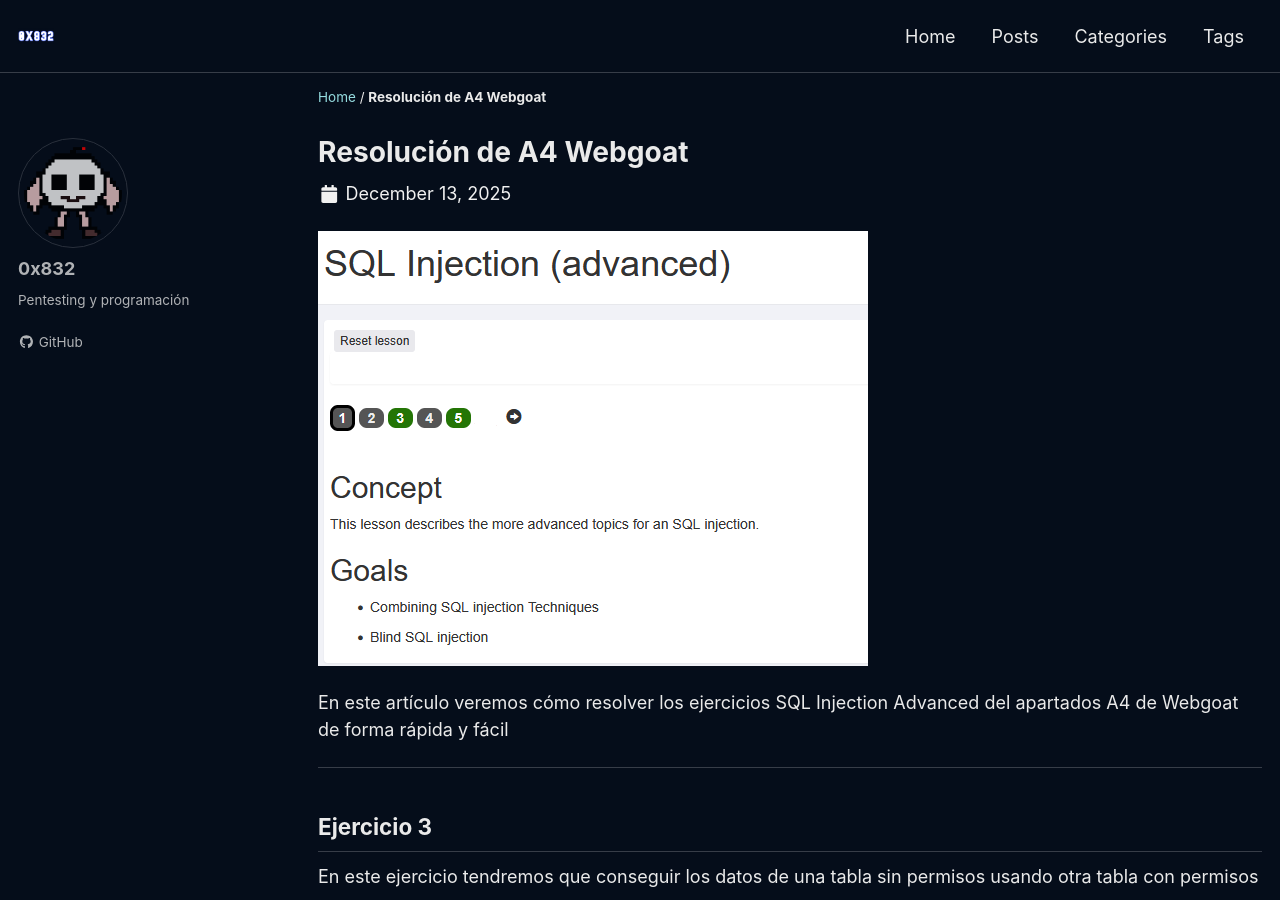
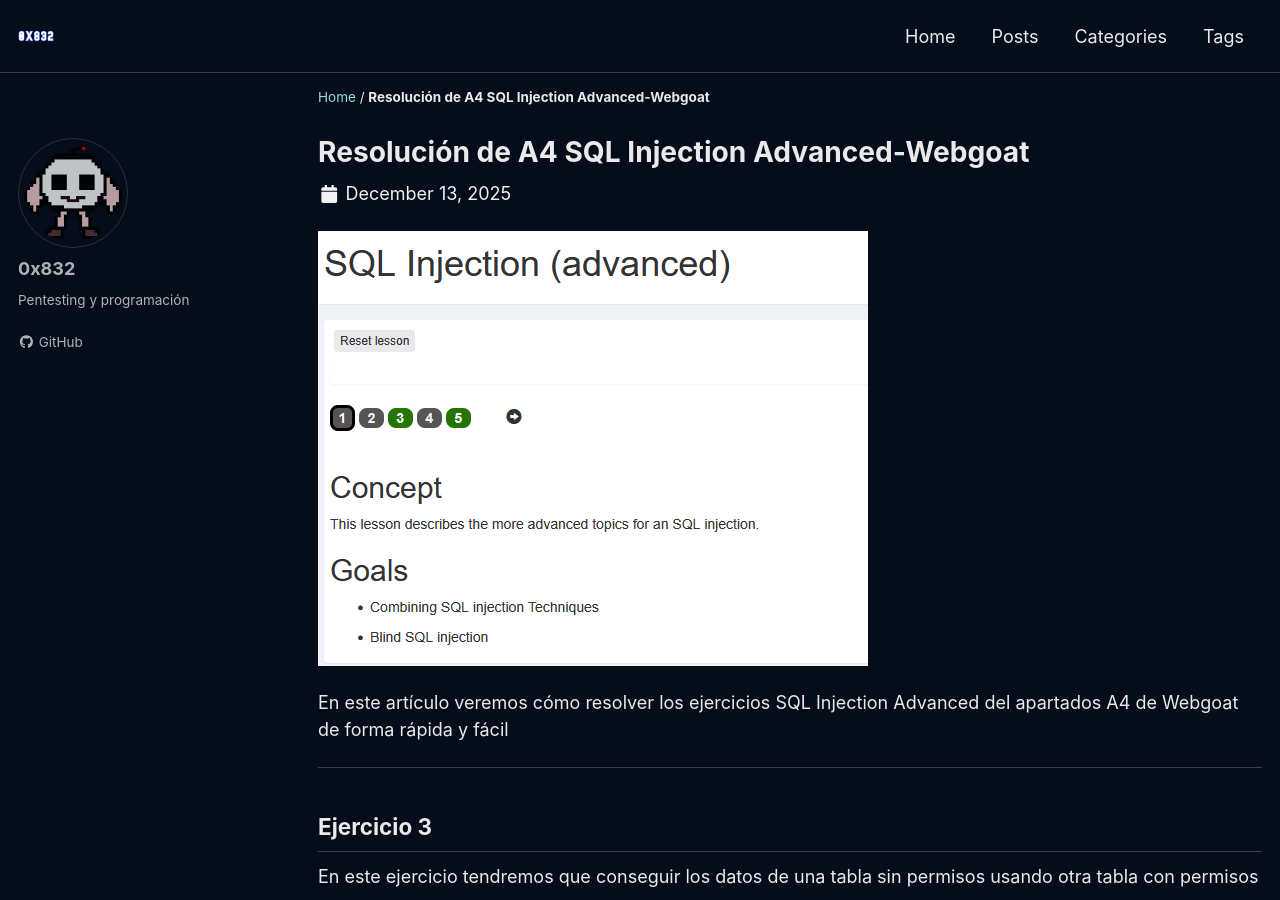
Before and after one commit to 0x832/0x832.github.io, a Jekyll site: the page built from _posts/2025-12-13-A3-Injection-advanced.md, in a window 1280 px wide and 900 px high. Built offline with Jekyll 4.4.1, drawn with Linux system fonts in a browser that asks for light colours; cached includes are drawn as plain includes; a script that is not in the unit is left out.

Commit message:
Update 2025-12-13-A3-Injection-advanced.md

```diff
--- a/_posts/2025-12-13-A3-Injection-advanced.md
+++ b/_posts/2025-12-13-A3-Injection-advanced.md
@@ -1,6 +1,6 @@
 ---
 layout: single
-title: Resolución de A4 Webgoat
+title: Resolución de A4 SQL Injection Advanced-Webgoat
 excerpt: "En este artículo veremos cómo resolver los ejercicios SQL Injection Advanced del apartado A4 de Webgoat de forma rápida y fácil"
 date: 2025-12-13
 classes: wide
```
